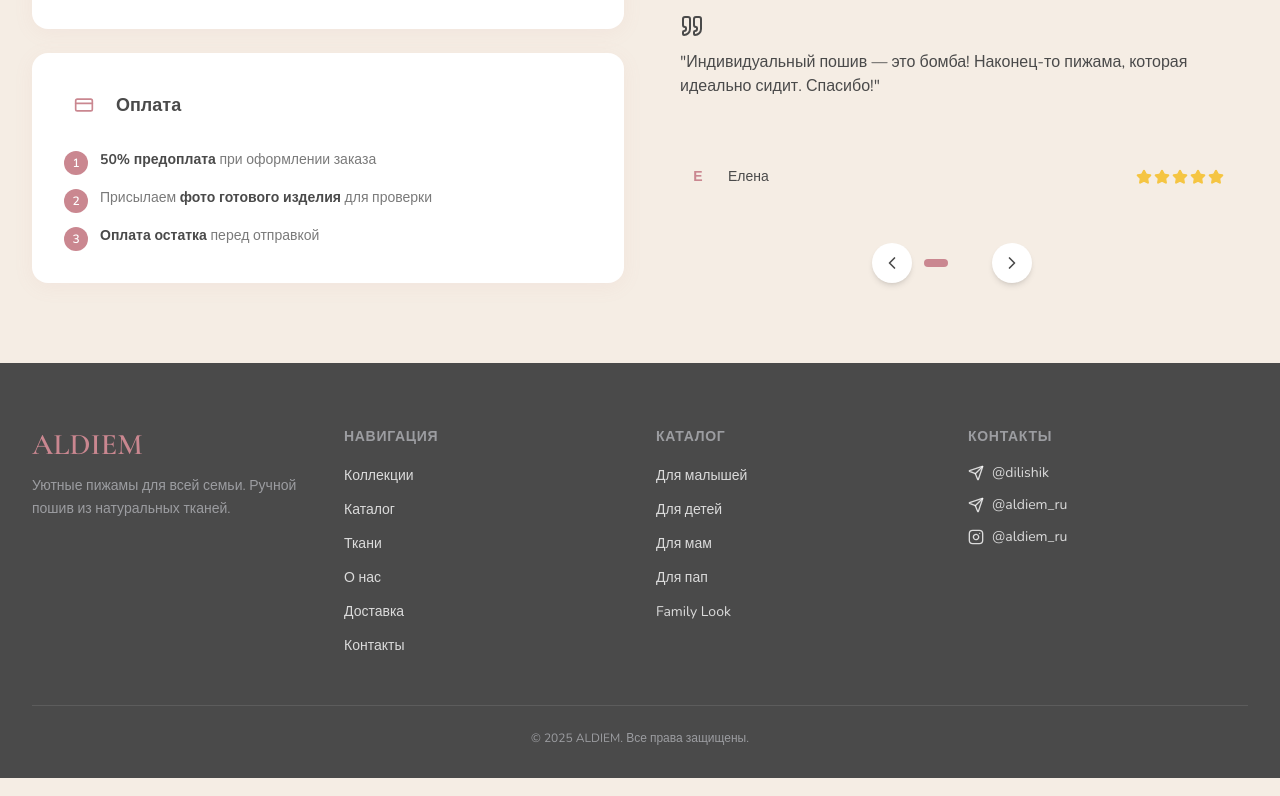
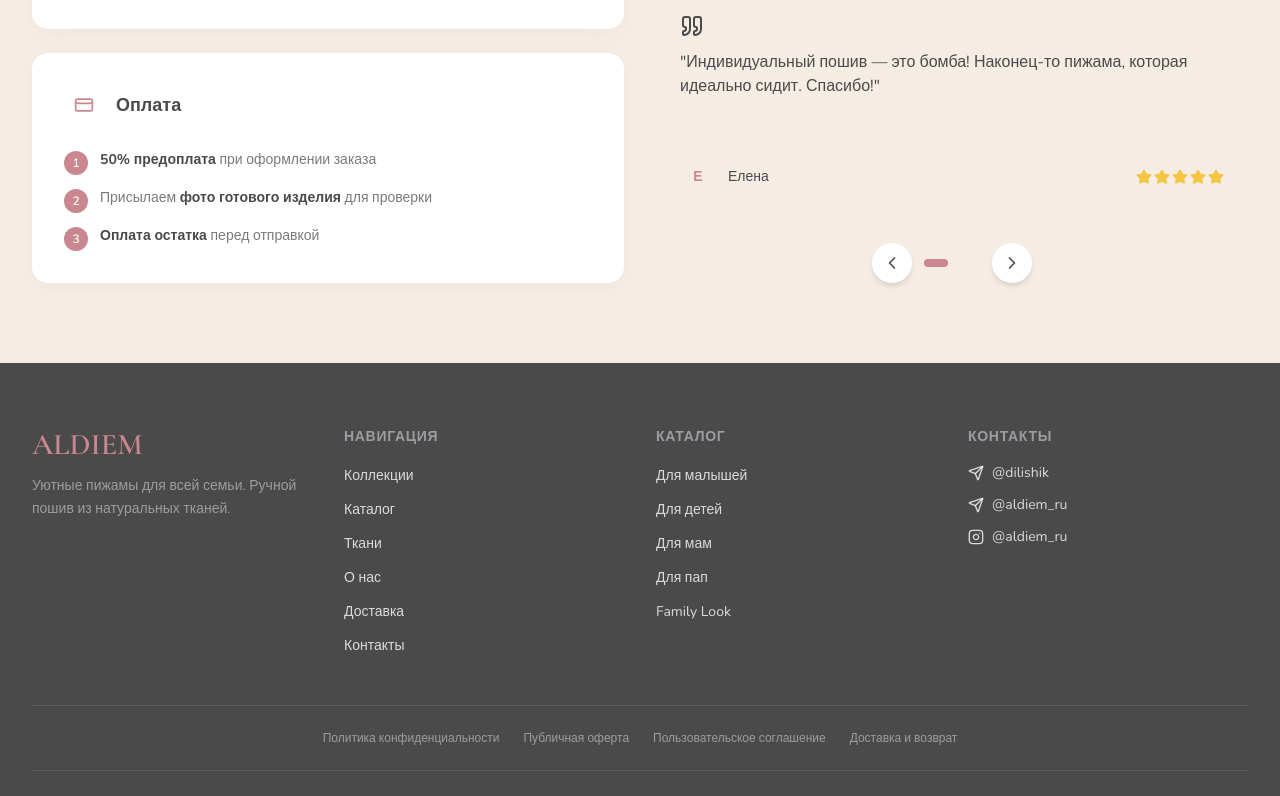
Before and after one commit to barobarosha/ALDIEM, a React (Vite) app in the folder app/: page / in a window 1280 px wide. Shown: the part 3987-4783 px from the top of the page. Built offline with nearby package versions, Linux system fonts and the light colour scheme; no server answers.

Commit message:
feat: add Telegram CTA button, legal docs in footer

```diff
--- a/app/src/components/Footer.tsx
+++ b/app/src/components/Footer.tsx
@@ -117,10 +117,43 @@ export default function Footer() {
           </div>
         </div>
 
+        {/* Политики и оферта — обязательно по закону РФ */}
+        <div className="border-t border-white/10 pt-6 mb-6">
+          <div className="flex flex-wrap justify-center gap-x-6 gap-y-2 text-center">
+            <a
+              href="#"
+              className="font-body text-xs text-[var(--color-gray)] hover:text-white transition-colors"
+            >
+              Политика конфиденциальности
+            </a>
+            <a
+              href="#"
+              className="font-body text-xs text-[var(--color-gray)] hover:text-white transition-colors"
+            >
+              Публичная оферта
+            </a>
+            <a
+              href="#"
+              className="font-body text-xs text-[var(--color-gray)] hover:text-white transition-colors"
+            >
+              Пользовательское соглашение
+            </a>
+            <a
+              href="#"
+              className="font-body text-xs text-[var(--color-gray)] hover:text-white transition-colors"
+            >
+              Доставка и возврат
+            </a>
+          </div>
+        </div>
+
         {/* Bottom bar */}
         <div className="border-t border-white/10 pt-6 text-center">
           <p className="font-body text-xs text-[var(--color-gray)]">
             &copy; 2025 ALDIEM. Все права защищены.
+          </p>
+          <p className="font-body text-xs text-[var(--color-gray)]/60 mt-2">
+            ИП [ФИО] | ИНН: [номер] | ОГРНИП: [номер]
           </p>
         </div>
       </div>
--- /dev/null
+++ b/app/src/sections/TelegramCTA.tsx
@@ -0,0 +1,44 @@
+import { Send } from 'lucide-react';
+import { useScrollAnimation } from '@/hooks/useScrollAnimation';
+
+export default function TelegramCTA() {
+  const ref = useScrollAnimation('fade-up', true);
+
+  return (
+    <section className="bg-white py-16 sm:py-20">
+      <div className="max-w-[1280px] mx-auto px-4 sm:px-6 lg:px-8">
+        <div
+          ref={ref}
+          className="relative overflow-hidden rounded-3xl bg-gradient-to-br from-[var(--color-pink)] to-[var(--color-pink)]/80 p-8 sm:p-12 lg:p-16 text-center"
+        >
+          {/* Декоративные элементы */}
+          <div className="absolute top-0 right-0 w-64 h-64 bg-white/10 rounded-full -translate-y-1/2 translate-x-1/2" />
+          <div className="absolute bottom-0 left-0 w-48 h-48 bg-white/10 rounded-full translate-y-1/2 -translate-x-1/2" />
+
+          <div className="relative z-10">
+            <h2 className="font-display text-3xl sm:text-4xl lg:text-5xl font-semibold text-white mb-4 leading-tight">
+              Есть вопросы?
+            </h2>
+            <p className="font-body text-lg sm:text-xl text-white/90 mb-8 max-w-lg mx-auto">
+              Напишите нам в Telegram — ответим за 5 минут и поможем выбрать идеальную пижаму
+            </p>
+
+            <a
+              href="https://t.me/dilishik"
+              target="_blank"
+              rel="noopener noreferrer"
+              className="inline-flex items-center gap-3 px-8 py-4 sm:px-10 sm:py-5 bg-white rounded-full font-body text-base sm:text-lg font-semibold text-[var(--color-pink)] hover:bg-[var(--color-beige)] hover:scale-105 transition-all duration-300 shadow-xl"
+            >
+              <Send className="w-5 h-5 sm:w-6 sm:h-6" />
+              Написать в Telegram
+            </a>
+
+            <p className="font-body text-sm text-white/70 mt-6">
+              Работаем ежедневно с 10:00 до 22:00
+            </p>
+          </div>
+        </div>
+      </div>
+    </section>
+  );
+}
```
